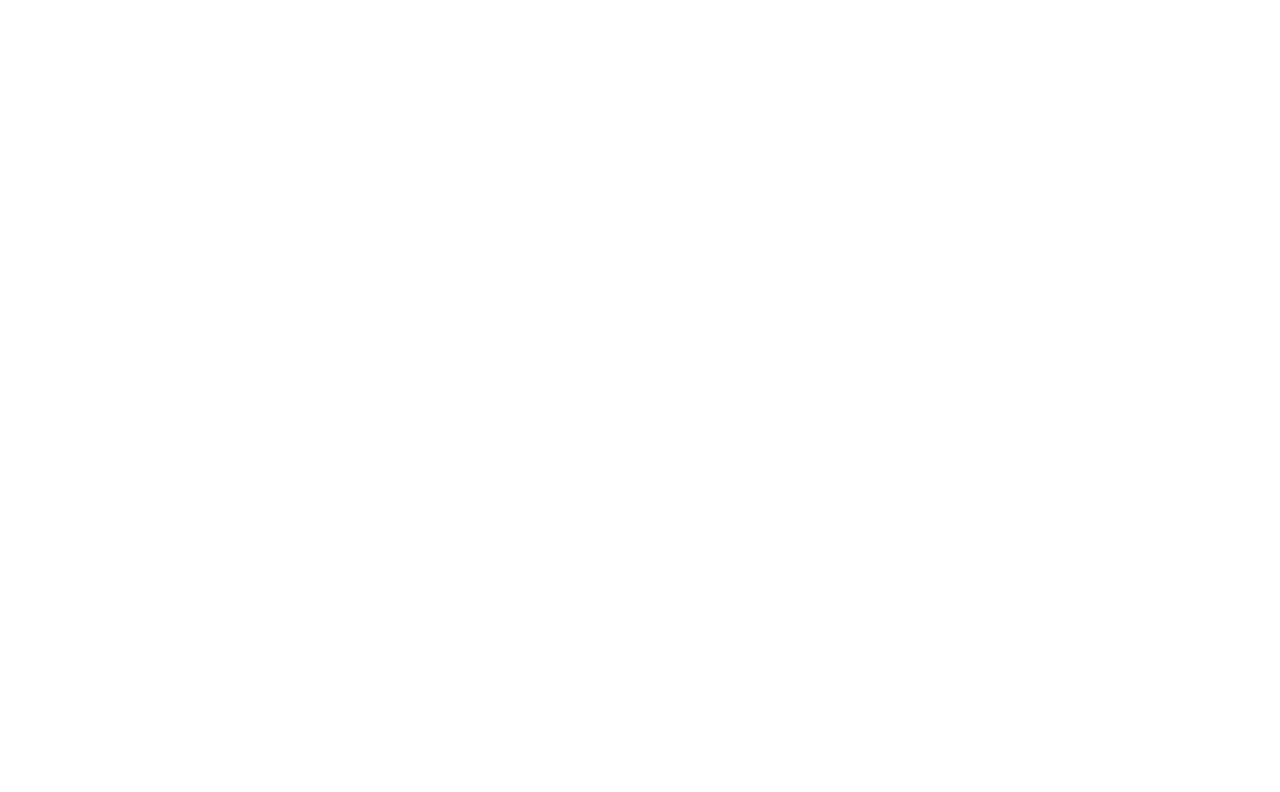
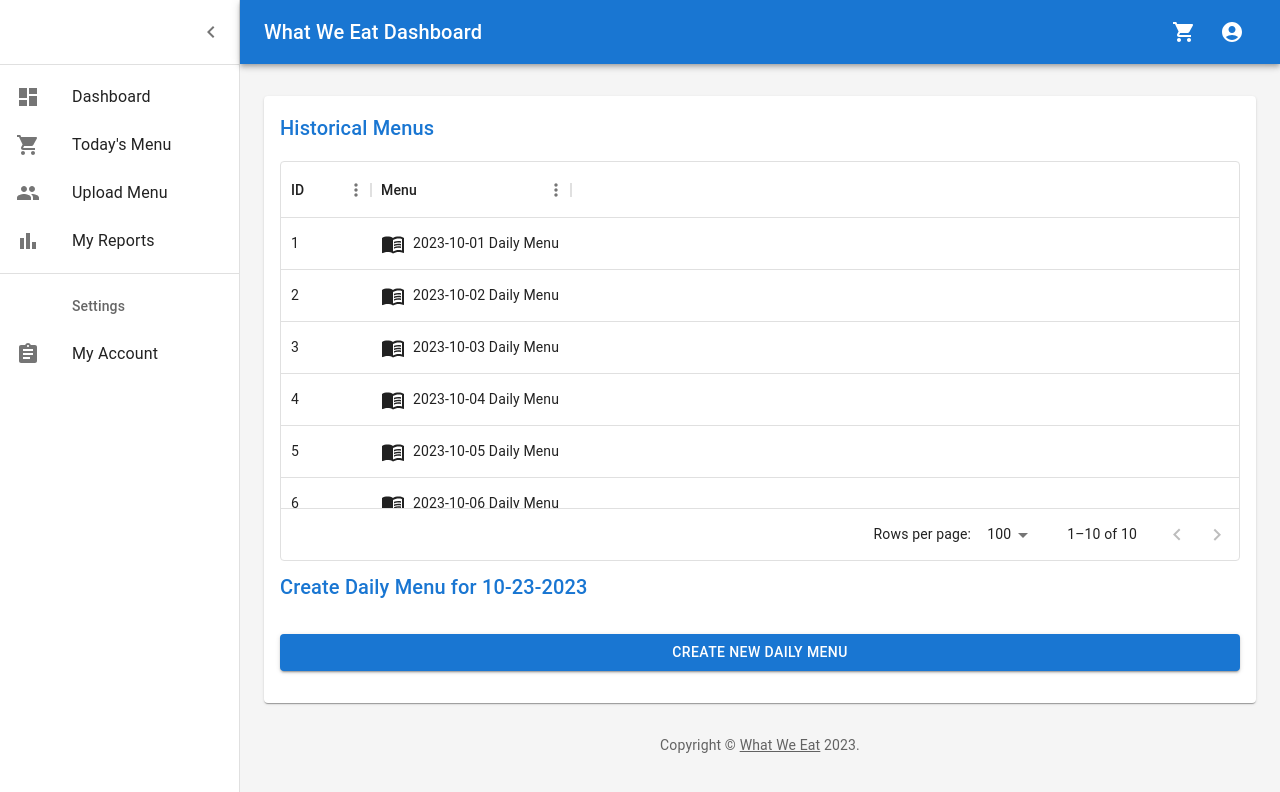
Before and after one commit to Yanglin-Tao/WWETG2, a React (Create React App) app in the folder wwe-frontend/: page /createDailyMenu in a window 1280 px wide. Before the commit this address had no page. Shown: the top 792 px of the page. Built offline with nearby package versions, Linux system fonts and the light colour scheme.

Commit message:
Implemented food menu upload

```diff
--- a/wwe-frontend/package.json
+++ b/wwe-frontend/package.json
@@ -9,6 +9,7 @@
     "@mui/icons-material": "^5.14.13",
     "@mui/lab": "^5.0.0-alpha.149",
     "@mui/material": "^5.14.13",
+    "@mui/x-data-grid": "^6.16.3",
     "@mui/x-date-pickers": "^6.16.3",
     "@testing-library/jest-dom": "^5.17.0",
     "@testing-library/react": "^13.4.0",
--- a/wwe-frontend/src/App.js
+++ b/wwe-frontend/src/App.js
@@ -45,6 +45,7 @@
 import DisplayDailyMenu from "./Menu/displayDailyMenu";
 import RegisterInstitution from "./Institution/registerInstitution";
 import MealShoppingCart from "./CommonUser/mealShoppingCart";
+import CreateDailyMenu from "./Menu/createDailyMenu";
 
 function App() {
     const [data, setData] = useState(null);
@@ -105,6 +106,7 @@
                     {/* Menu route */}
                     <Route path="/displayDailyMenu" element={<DisplayDailyMenu />} />
                     <Route path="/displayMenuItem" element={<DisplayMenuItem />} />
+                    <Route path="/createDailyMenu" element={<CreateDailyMenu />} />
                 </Routes>
             </BrowserRouter>
         </>
--- /dev/null
+++ b/wwe-frontend/src/Menu/Title.js
@@ -0,0 +1,17 @@
+import * as React from 'react';
+import PropTypes from 'prop-types';
+import Typography from '@mui/material/Typography';
+
+function Title(props) {
+  return (
+    <Typography component="h2" variant="h6" color="primary" gutterBottom>
+      {props.children}
+    </Typography>
+  );
+}
+
+Title.propTypes = {
+  children: PropTypes.node,
+};
+
+export default Title;
--- a/wwe-frontend/src/Menu/createDailyMenu.js
+++ b/wwe-frontend/src/Menu/createDailyMenu.js
@@ -1,16 +1,201 @@
-import React from 'react';
+import * as React from 'react';
+import { useState } from 'react';
+import Avatar from '@mui/material/Avatar';
+import { styled, createTheme, ThemeProvider } from '@mui/material/styles';
+import CssBaseline from '@mui/material/CssBaseline';
+import MuiDrawer from '@mui/material/Drawer';
+import Box from '@mui/material/Box';
+import MuiAppBar from '@mui/material/AppBar';
+import Toolbar from '@mui/material/Toolbar';
+import List from '@mui/material/List';
+import Typography from '@mui/material/Typography';
+import Divider from '@mui/material/Divider';
+import IconButton from '@mui/material/IconButton';
+import Badge from '@mui/material/Badge';
+import Container from '@mui/material/Container';
+import Grid from '@mui/material/Grid';
+import Paper from '@mui/material/Paper';
+import Link from '@mui/material/Link';
+import MenuIcon from '@mui/icons-material/Menu';
+import ChevronLeftIcon from '@mui/icons-material/ChevronLeft';
+import PersonIcon from '@mui/icons-material/Person';
+import NotificationsIcon from '@mui/icons-material/Notifications';
+import DashboardLayout from '../DiningHall/DashboardLayout';
+import Title from './Title';
+import MenuBookIcon from '@mui/icons-material/MenuBook';
+import Button from '@mui/material/Button';
+import { DataGrid } from '@mui/x-data-grid';
+import TextField from '@mui/material/TextField';
 
 /* TODO: This component should allow dining hall administrator create a new dailyMenu.
     The component should have a button to display createMenuItem component and allow dining hall
     administrator to add new menuItem to dailyMenu.
 */
+
+function Copyright(props) {
+    return (
+        <Typography variant="body2" color="text.secondary" align="center" {...props}>
+            {'Copyright © '}
+            <Link color="inherit" to="/">
+                What We Eat
+            </Link>{' '}
+            {new Date().getFullYear()}
+            {'.'}
+        </Typography>
+    );
+}
+
 function CreateDailyMenu() {
+    const [open, setOpen] = React.useState(true);
+    const toggleDrawer = () => {
+      setOpen(!open);
+    };
+    const login = () => {
+      window.open("/login", "_self");
+    };
+    const [isEditable, setIsEditable] = useState(false);
+    const toggleEdit = () => {
+        setIsEditable(!isEditable);
+    };
+    const columns = [
+        { field: 'id', headerName: 'ID', width: 90 },
+        {
+            field: 'menu',
+            headerName: 'Menu',
+            width: 200,
+            renderCell: (params) => (
+                <div>
+                    <MenuBookIcon style={{ verticalAlign: 'middle', marginRight: 8 }} />
+                    {params.value}
+                </div>
+            )
+        }
+    ];
+
+    const menus = Array.from({ length: 10 }, (_, i) => ({
+        id: i + 1,
+        menu: `2023-10-${String(i+1).padStart(2, '0')} Daily Menu`
+    }));
+
+    const [foodItems, setFoodItems] = React.useState([{ name: '', ingredients: '', type: '' }]);
+
+    const handleAddFoodItem = () => {
+        setFoodItems([...foodItems, { name: '', ingredients: '', type: '' }]);
+    };
+
+    const handleInputChange = (index, field, value) => {
+        const newFoodItems = [...foodItems];
+        newFoodItems[index][field] = value;
+        setFoodItems(newFoodItems);
+    };
+
     return (
-        <div>
-            CreateDailyMenu
-        </div>
+      <ThemeProvider theme={createTheme()}>
+        <Box sx={{ display: 'flex' }}>
+          <CssBaseline />
+          <DashboardLayout title ="What We Eat Dashboard" />
+          <Box
+            component="main"
+            sx={{
+              backgroundColor: (theme) =>
+                theme.palette.mode === 'light'
+                  ? theme.palette.grey[100]
+                  : theme.palette.grey[900],
+              flexGrow: 1,
+              height: '100vh',
+              overflow: 'auto',
+            }}
+          >
+            <Toolbar />
+            <Container maxWidth="lg" sx={{ mt: 4, mb: 4 }}>
+              <Grid container spacing={3}>
+                <Grid item xs={12}>
+                  <Paper sx={{ p: 2, display: 'flex', flexDirection: 'column' }}>
+                    <Title>Historical Menus</Title>
+                    <div style={{ height: 400, width: '100%', marginTop: '10px', marginBottom: '10px' }}>
+                        <DataGrid
+                            rows={menus}
+                            columns={columns}
+                            pageSize={5}
+                            rowsPerPageOptions={[5]}
+                            checkboxSelection={false}
+                        />
+                    </div>
+                    <Title>Create Daily Menu for 10-23-2023 </Title>
+                    {isEditable && (
+                        <div>
+                            {foodItems.map((item, index) => (
+                                <div key={index}>
+                                    <TextField
+                                        label="Food Name"
+                                        variant="outlined"
+                                        margin="normal"
+                                        sx={{ width: '300px', marginRight: '10px' }}
+                                        value={item.name}
+                                        onChange={e => handleInputChange(index, 'name', e.target.value)}
+                                    />
+                                    <TextField
+                                        label="Food Type"
+                                        variant="outlined"
+                                        margin="normal"
+                                        value={item.type}
+                                        sx={{ marginRight: '10px' }}
+                                        onChange={e => handleInputChange(index, 'type', e.target.value)}
+                                    />
+                                    <TextField
+                                        label="Calories per serving"
+                                        type="number"
+                                        variant="outlined"
+                                        margin="normal"
+                                        sx={{ marginRight: '10px' }}
+                                    />
+                                    <TextField
+                                        label="Serving size"
+                                        type="number"
+                                        variant="outlined"
+                                        margin="normal"
+                                        sx={{ marginRight: '10px' }}
+                                    />
+                                    <TextField
+                                        label="Category"
+                                        variant="outlined"
+                                        margin="normal"
+                                    />
+                                    <Box mb={2}>
+                                        <TextField
+                                            label="Ingredients"
+                                            variant="outlined"
+                                            sx={{ width: '1120px'}}
+                                            multiline
+                                            rows={4}
+                                            value={item.ingredients}
+                                            onChange={e => handleInputChange(index, 'ingredients', e.target.value)}
+                                        />
+                                    </Box>
+                                    <Button>Delete</Button>
+                                </div>
+                            ))}
+                            <Button onClick={handleAddFoodItem}>Add</Button>
+                        </div>
+                    )}
+                    <Button
+                        type="submit"
+                        fullWidth
+                        variant="contained"
+                        sx={{ mt: 3, mb: 2 }}
+                        onClick={toggleEdit}
+                        >
+                        {isEditable ? 'Done' : 'Create New Daily Menu'}
+                    </Button>
+                  </Paper>
+                </Grid>
+              </Grid>
+              <Copyright sx={{ pt: 4 }} />
+            </Container>
+          </Box>
+        </Box>
+      </ThemeProvider>
     );
-
 }
 
 export default CreateDailyMenu;
```
Also changed, not shown: 1 other file (tests, documents, lock files or other folders).
